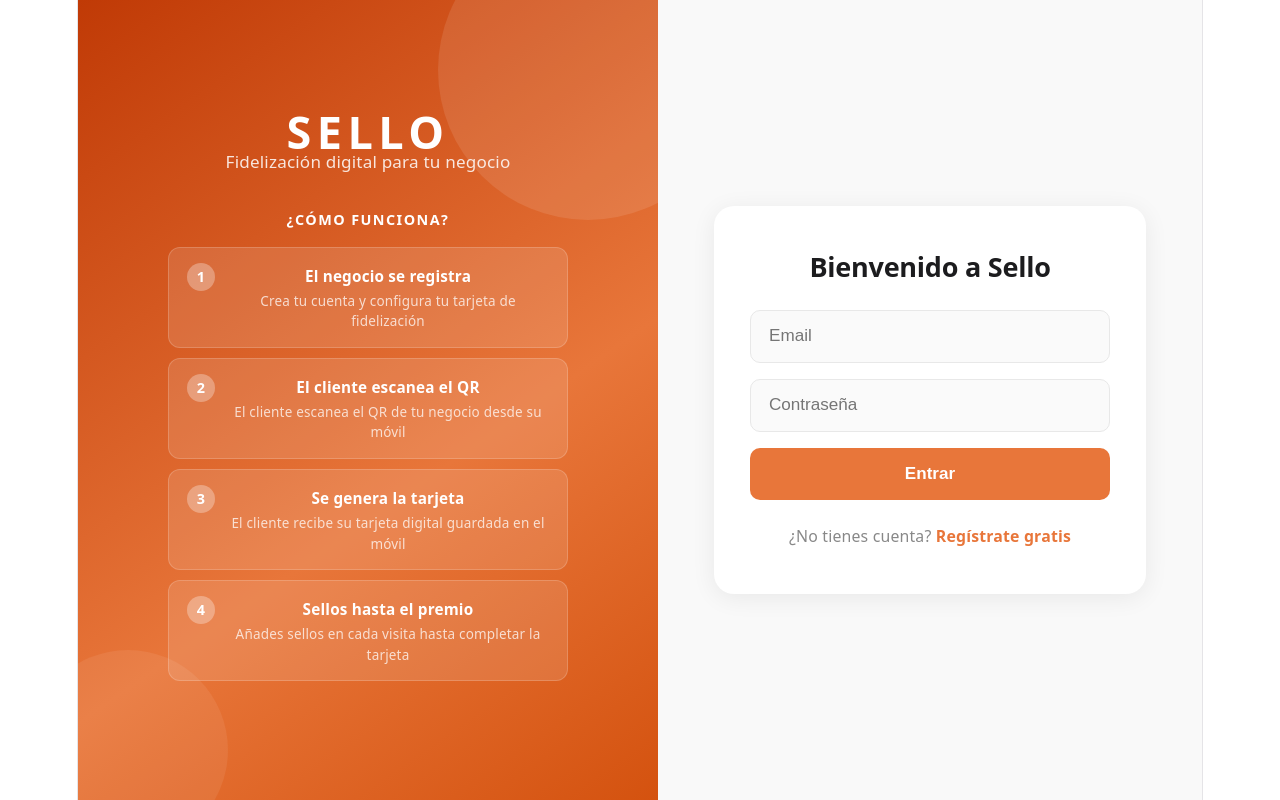
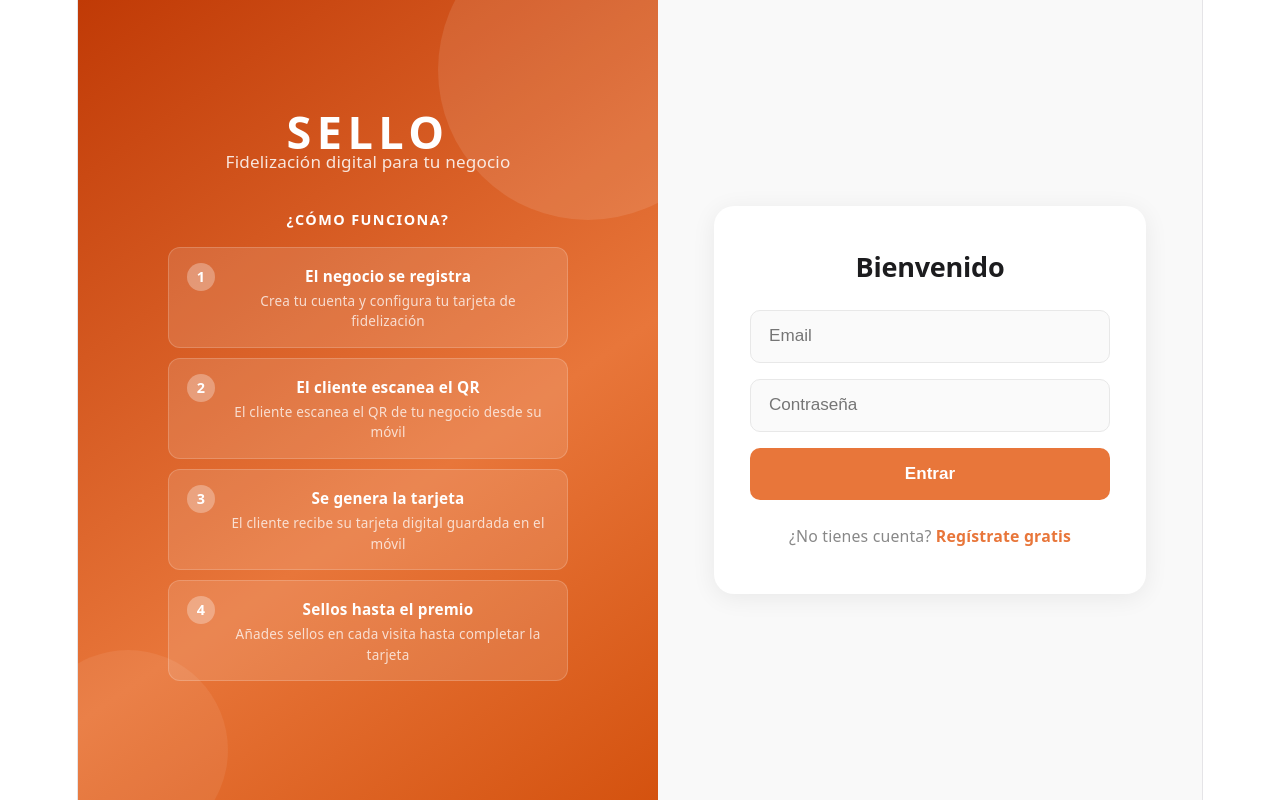
Before and after one commit to Saeed269/SELLO-APP, a React (Vite) app in the folder client/: page /negocio/login in a window 1280 px wide. Built offline with nearby package versions, Linux system fonts and the light colour scheme.

Commit message:
update logo

```diff
--- a/client/src/components/NavNegocio.jsx
+++ b/client/src/components/NavNegocio.jsx
@@ -92,7 +92,6 @@ export default function NavNegocio({ negocio, user }) {
     <div style={styles.sidebar}>
       {/* Logo */}
       <div style={styles.logoArea}>
-        <div style={styles.logoIcon}>S</div>
         <span style={styles.logoText}>SELLO</span>
       </div>
 
--- a/client/src/pages/negocio/Login.jsx
+++ b/client/src/pages/negocio/Login.jsx
@@ -63,7 +63,7 @@ export default function Login() {
             </div>
           )}
 
-          <h2 style={styles.titulo}>Bienvenido a Sello</h2>
+          <h2 style={styles.titulo}>Bienvenido</h2>
 
           <form onSubmit={handleLogin} style={styles.form}>
             <input type="email" placeholder="Email" value={email} onChange={e => setEmail(e.target.value)} style={styles.input} required />
```
Also changed, not shown: client/public/icon-192x192.png, client/public/icon-512x512.png.
